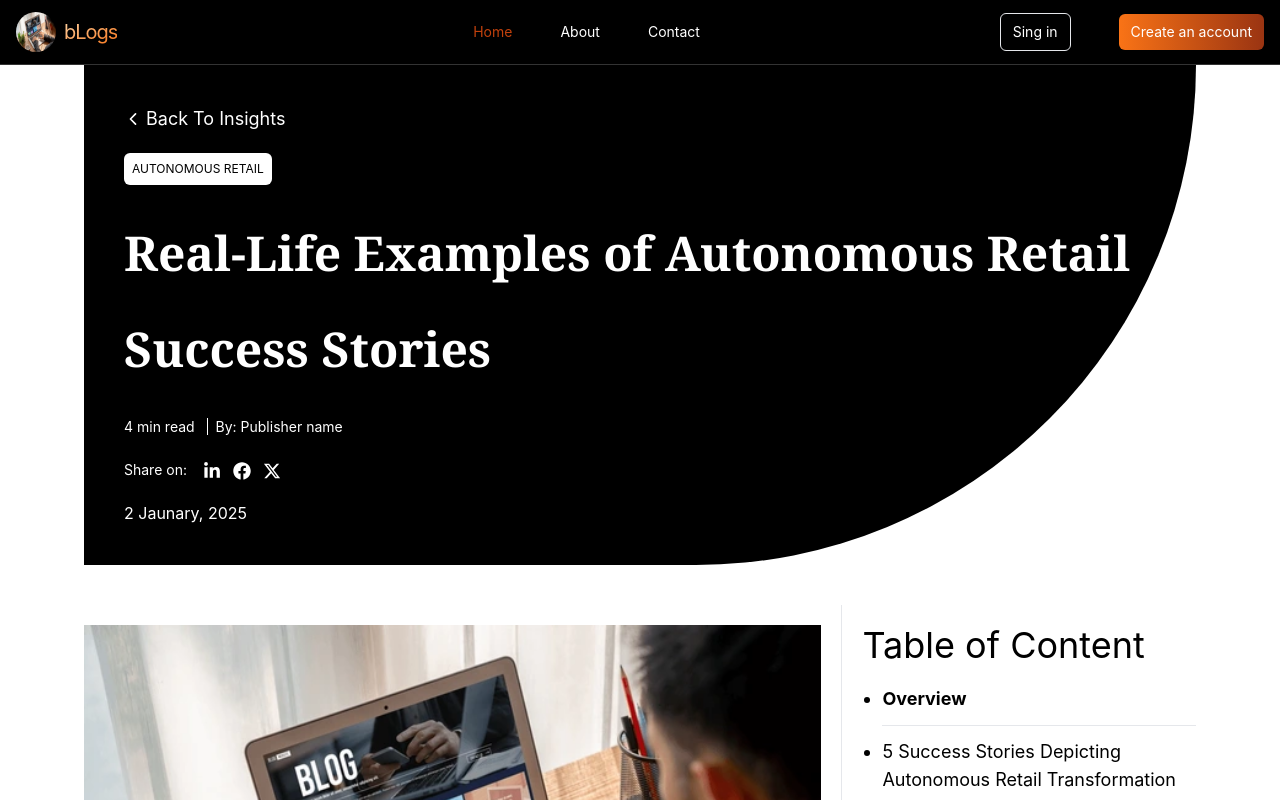
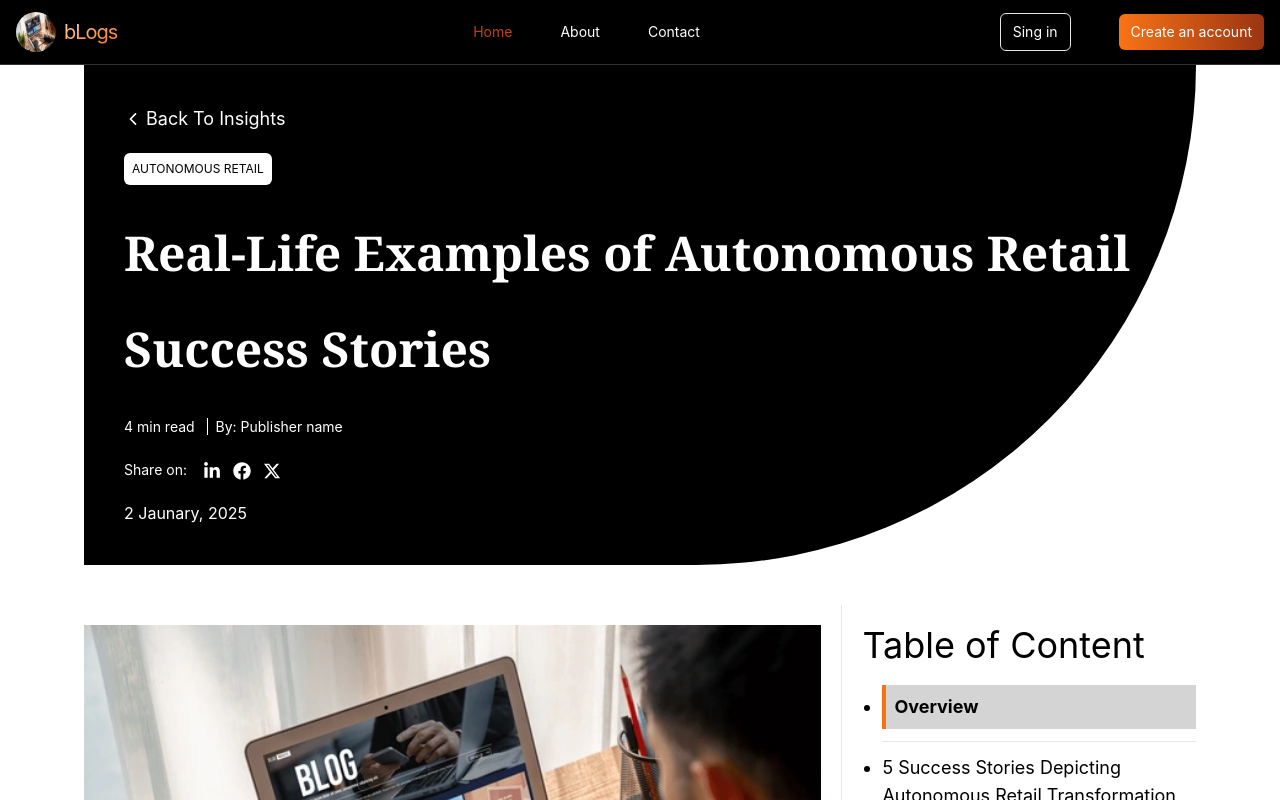
Before and after one commit to maurya-arjun/blog, a React (Create React App) app: page /blogDetails in a window 1280 px wide. Shown: the top 800 px of the page. Built offline with nearby package versions, Linux system fonts and the light colour scheme.

Commit message:
remove unused code and change table content design

```diff
--- a/src/Components/BlogDetails.js
+++ b/src/Components/BlogDetails.js
@@ -66,25 +66,25 @@ const BlogDetails = () => {
                 <div className='m-5 md:w-[30%] md:order-2 md:top-0 md:left-0 md:h-screen'>
                     <h1 className='text-4xl mb-5'>Table of Content</h1>
                     <ul className='list-disc ml-5 space-y-3 text-lg'>
-                        <li className={`${activeSection === 'overview' ? 'md:font-bold' : ''}`}>
+                        <li className={`${activeSection === 'overview' ? 'md:font-bold bg-neutral-300 p-2 border-l-4 border-l-orange-500' : ''}`}>
                             <a href='#overview' className='hover:text-orange-600'>
                                 Overview
                             </a>
                         </li>
                         <hr />
-                        <li className={`${activeSection === 'success-stories' ? 'md:font-bold' : ''}`}>
+                        <li className={`${activeSection === 'success-stories' ? 'md:font-bold bg-neutral-300 p-2 border-l-4 border-l-orange-500' : ''}`}>
                             <a href='#success-stories' className='hover:text-orange-600'>
                                 5 Success Stories Depicting Autonomous Retail Transformation
                             </a>
                         </li>
                         <hr />
-                        <li className={`${activeSection === 'stores-sccess' ? 'md:font-bold' : ''}`}>
+                        <li className={`${activeSection === 'stores-sccess' ? 'md:font-bold bg-neutral-300 p-2 border-l-4 border-l-orange-500' : ''}`}>
                             <a href='#stores-sccess' className='hover:text-orange-600'>
                                 What Make These Stores Successful?
                             </a>
                         </li>
                         <hr />
-                        <li className={`${activeSection === 'conclusion' ? 'md:font-bold' : ''}`}>
+                        <li className={`${activeSection === 'conclusion' ? 'md:font-bold bg-neutral-300 p-2 border-l-4 border-l-orange-500' : ''}`}>
                             <a href='#conclusion' className='hover:text-orange-600'>
                                 Conclusion
                             </a>
--- a/src/Components/BlogList.js
+++ b/src/Components/BlogList.js
@@ -1,4 +1,4 @@
-import React, {useEffect, useRef, useState} from 'react';
+import React, {useState} from 'react';
 import { FaLinkedinIn } from "react-icons/fa";
 import { FaFacebook } from "react-icons/fa";
 import { FaXTwitter } from "react-icons/fa6";
```
